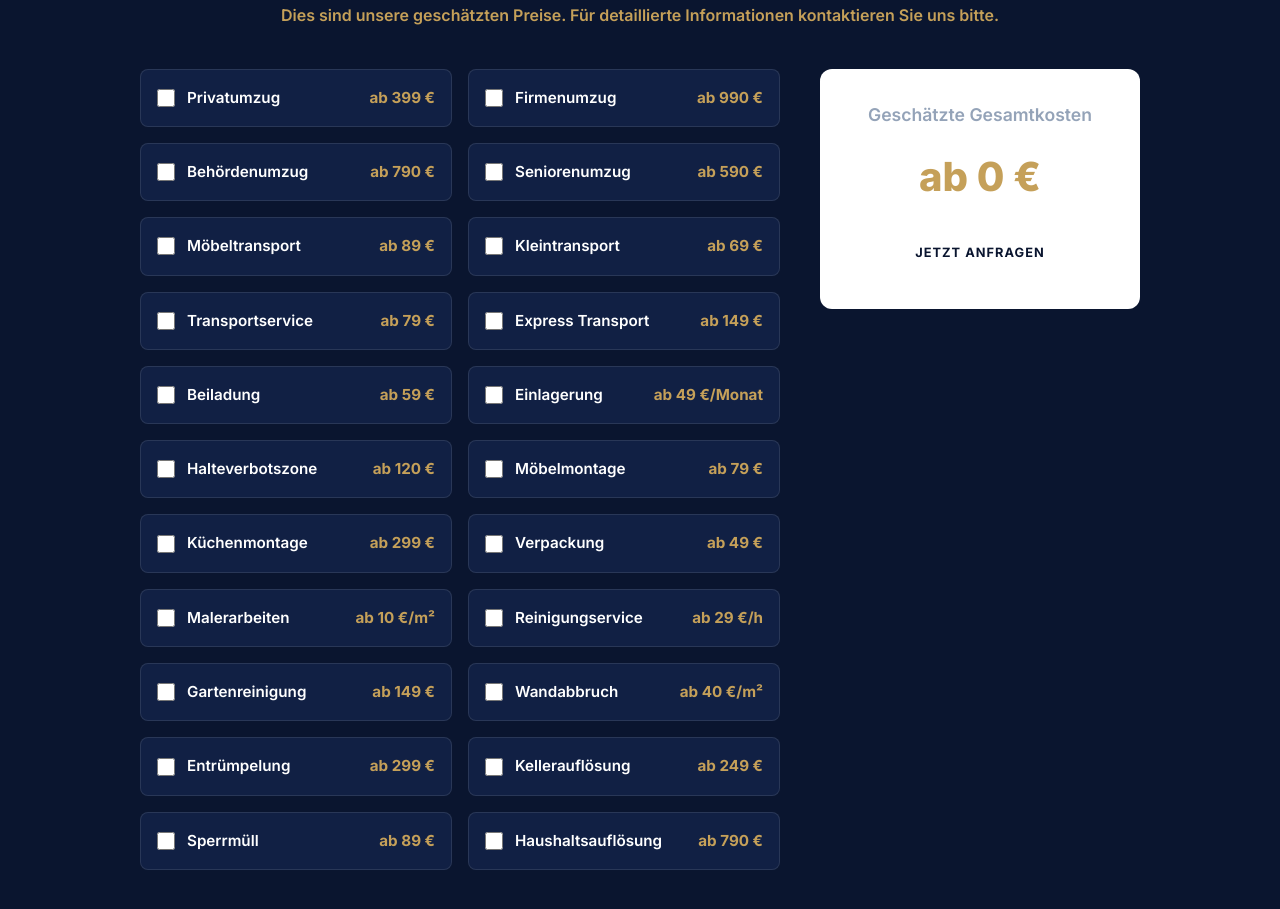
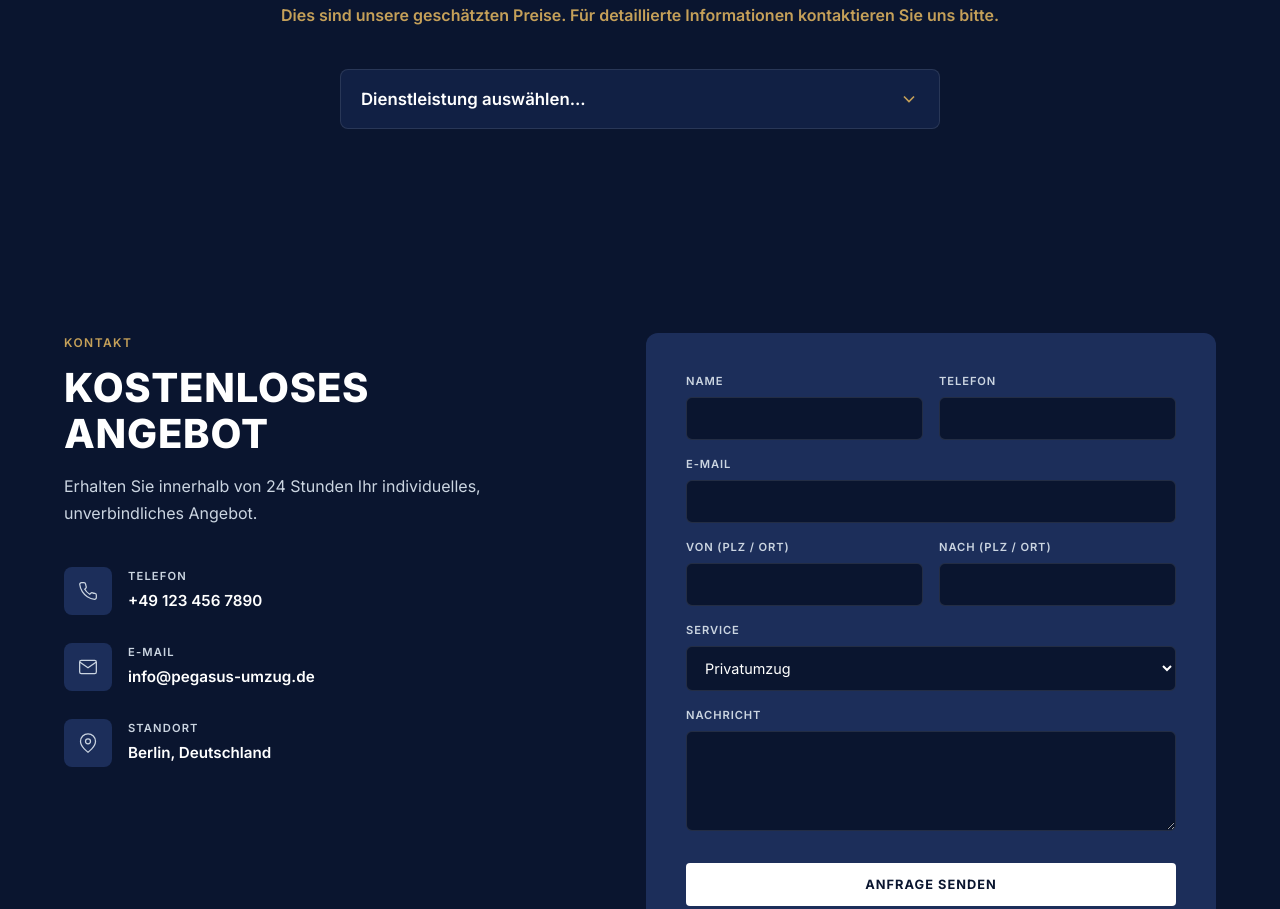
Before and after one commit to efesahin38/pegasus, a plain HTML site: page index.html in a window 1280 px wide. Shown: the part 5833-6742 px from the top of the page. Drawn offline with Linux system fonts and the light colour scheme.

Commit message:
Update pricing calculator to use modern dropdown UI

```diff
--- a/index.html
+++ b/index.html
@@ -251,123 +251,48 @@
         </p>
       </div>
 
-      <div class="pricing__calculator">
-        <div class="pricing__list">
-          <label class="pricing-item">
-            <input type="checkbox" class="price-calc-cb" value="399" />
-            <span class="pricing-item__name">Privatumzug</span>
-            <span class="pricing-item__price">ab 399 €</span>
-          </label>
-          <label class="pricing-item">
-            <input type="checkbox" class="price-calc-cb" value="990" />
-            <span class="pricing-item__name">Firmenumzug</span>
-            <span class="pricing-item__price">ab 990 €</span>
-          </label>
-          <label class="pricing-item">
-            <input type="checkbox" class="price-calc-cb" value="790" />
-            <span class="pricing-item__name">Behördenumzug</span>
-            <span class="pricing-item__price">ab 790 €</span>
-          </label>
-          <label class="pricing-item">
-            <input type="checkbox" class="price-calc-cb" value="590" />
-            <span class="pricing-item__name">Seniorenumzug</span>
-            <span class="pricing-item__price">ab 590 €</span>
-          </label>
-          <label class="pricing-item">
-            <input type="checkbox" class="price-calc-cb" value="89" />
-            <span class="pricing-item__name">Möbeltransport</span>
-            <span class="pricing-item__price">ab 89 €</span>
-          </label>
-          <label class="pricing-item">
-            <input type="checkbox" class="price-calc-cb" value="69" />
-            <span class="pricing-item__name">Kleintransport</span>
-            <span class="pricing-item__price">ab 69 €</span>
-          </label>
-          <label class="pricing-item">
-            <input type="checkbox" class="price-calc-cb" value="79" />
-            <span class="pricing-item__name">Transportservice</span>
-            <span class="pricing-item__price">ab 79 €</span>
-          </label>
-          <label class="pricing-item">
-            <input type="checkbox" class="price-calc-cb" value="149" />
-            <span class="pricing-item__name">Express Transport</span>
-            <span class="pricing-item__price">ab 149 €</span>
-          </label>
-          <label class="pricing-item">
-            <input type="checkbox" class="price-calc-cb" value="59" />
-            <span class="pricing-item__name">Beiladung</span>
-            <span class="pricing-item__price">ab 59 €</span>
-          </label>
-          <label class="pricing-item">
-            <input type="checkbox" class="price-calc-cb" value="49" />
-            <span class="pricing-item__name">Einlagerung</span>
-            <span class="pricing-item__price">ab 49 €/Monat</span>
-          </label>
-          <label class="pricing-item">
-            <input type="checkbox" class="price-calc-cb" value="120" />
-            <span class="pricing-item__name">Halteverbotszone</span>
-            <span class="pricing-item__price">ab 120 €</span>
-          </label>
-          <label class="pricing-item">
-            <input type="checkbox" class="price-calc-cb" value="79" />
-            <span class="pricing-item__name">Möbelmontage</span>
-            <span class="pricing-item__price">ab 79 €</span>
-          </label>
-          <label class="pricing-item">
-            <input type="checkbox" class="price-calc-cb" value="299" />
-            <span class="pricing-item__name">Küchenmontage</span>
-            <span class="pricing-item__price">ab 299 €</span>
-          </label>
-          <label class="pricing-item">
-            <input type="checkbox" class="price-calc-cb" value="49" />
-            <span class="pricing-item__name">Verpackung</span>
-            <span class="pricing-item__price">ab 49 €</span>
-          </label>
-          <label class="pricing-item">
-            <input type="checkbox" class="price-calc-cb" value="10" />
-            <span class="pricing-item__name">Malerarbeiten</span>
-            <span class="pricing-item__price">ab 10 €/m²</span>
-          </label>
-          <label class="pricing-item">
-            <input type="checkbox" class="price-calc-cb" value="29" />
-            <span class="pricing-item__name">Reinigungservice</span>
-            <span class="pricing-item__price">ab 29 €/h</span>
-          </label>
-          <label class="pricing-item">
-            <input type="checkbox" class="price-calc-cb" value="149" />
-            <span class="pricing-item__name">Gartenreinigung</span>
-            <span class="pricing-item__price">ab 149 €</span>
-          </label>
-          <label class="pricing-item">
-            <input type="checkbox" class="price-calc-cb" value="40" />
-            <span class="pricing-item__name">Wandabbruch</span>
-            <span class="pricing-item__price">ab 40 €/m²</span>
-          </label>
-          <label class="pricing-item">
-            <input type="checkbox" class="price-calc-cb" value="299" />
-            <span class="pricing-item__name">Entrümpelung</span>
-            <span class="pricing-item__price">ab 299 €</span>
-          </label>
-          <label class="pricing-item">
-            <input type="checkbox" class="price-calc-cb" value="249" />
-            <span class="pricing-item__name">Kellerauflösung</span>
-            <span class="pricing-item__price">ab 249 €</span>
-          </label>
-          <label class="pricing-item">
-            <input type="checkbox" class="price-calc-cb" value="89" />
-            <span class="pricing-item__name">Sperrmüll</span>
-            <span class="pricing-item__price">ab 89 €</span>
-          </label>
-          <label class="pricing-item">
-            <input type="checkbox" class="price-calc-cb" value="790" />
-            <span class="pricing-item__name">Haushaltsauflösung</span>
-            <span class="pricing-item__price">ab 790 €</span>
-          </label>
+      <div class="pricing-modern">
+        <div class="ps-dropdown" id="psDropdown">
+          <div class="ps-dropdown__header" id="psDropdownHeader">
+            <span>Dienstleistung auswählen...</span>
+            <svg viewBox="0 0 24 24" width="20" height="20" fill="none" stroke="currentColor" stroke-width="2"><path d="M6 9l6 6 6-6"/></svg>
+          </div>
+          <div class="ps-dropdown__list" id="psDropdownList">
+            <label class="ps-item"><input type="checkbox" class="ps-cb" value="399" data-name="Privatumzug" data-price="ab 399 €" /> <span class="ps-name">Privatumzug</span> <span class="ps-price">ab 399 €</span></label>
+            <label class="ps-item"><input type="checkbox" class="ps-cb" value="990" data-name="Firmenumzug" data-price="ab 990 €" /> <span class="ps-name">Firmenumzug</span> <span class="ps-price">ab 990 €</span></label>
+            <label class="ps-item"><input type="checkbox" class="ps-cb" value="790" data-name="Behördenumzug" data-price="ab 790 €" /> <span class="ps-name">Behördenumzug</span> <span class="ps-price">ab 790 €</span></label>
+            <label class="ps-item"><input type="checkbox" class="ps-cb" value="590" data-name="Seniorenumzug" data-price="ab 590 €" /> <span class="ps-name">Seniorenumzug</span> <span class="ps-price">ab 590 €</span></label>
+            <label class="ps-item"><input type="checkbox" class="ps-cb" value="89" data-name="Möbeltransport" data-price="ab 89 €" /> <span class="ps-name">Möbeltransport</span> <span class="ps-price">ab 89 €</span></label>
+            <label class="ps-item"><input type="checkbox" class="ps-cb" value="69" data-name="Kleintransport" data-price="ab 69 €" /> <span class="ps-name">Kleintransport</span> <span class="ps-price">ab 69 €</span></label>
+            <label class="ps-item"><input type="checkbox" class="ps-cb" value="79" data-name="Transportservice" data-price="ab 79 €" /> <span class="ps-name">Transportservice</span> <span class="ps-price">ab 79 €</span></label>
+            <label class="ps-item"><input type="checkbox" class="ps-cb" value="149" data-name="Express Transport" data-price="ab 149 €" /> <span class="ps-name">Express Transport</span> <span class="ps-price">ab 149 €</span></label>
+            <label class="ps-item"><input type="checkbox" class="ps-cb" value="59" data-name="Beiladung" data-price="ab 59 €" /> <span class="ps-name">Beiladung</span> <span class="ps-price">ab 59 €</span></label>
+            <label class="ps-item"><input type="checkbox" class="ps-cb" value="49" data-name="Einlagerung" data-price="ab 49 €/Monat" /> <span class="ps-name">Einlagerung</span> <span class="ps-price">ab 49 €/Monat</span></label>
+            <label class="ps-item"><input type="checkbox" class="ps-cb" value="120" data-name="Halteverbotszone" data-price="ab 120 €" /> <span class="ps-name">Halteverbotszone</span> <span class="ps-price">ab 120 €</span></label>
+            <label class="ps-item"><input type="checkbox" class="ps-cb" value="79" data-name="Möbelmontage" data-price="ab 79 €" /> <span class="ps-name">Möbelmontage</span> <span class="ps-price">ab 79 €</span></label>
+            <label class="ps-item"><input type="checkbox" class="ps-cb" value="299" data-name="Küchenmontage" data-price="ab 299 €" /> <span class="ps-name">Küchenmontage</span> <span class="ps-price">ab 299 €</span></label>
+            <label class="ps-item"><input type="checkbox" class="ps-cb" value="49" data-name="Verpackung" data-price="ab 49 €" /> <span class="ps-name">Verpackung</span> <span class="ps-price">ab 49 €</span></label>
+            <label class="ps-item"><input type="checkbox" class="ps-cb" value="10" data-name="Malerarbeiten" data-price="ab 10 €/m²" /> <span class="ps-name">Malerarbeiten</span> <span class="ps-price">ab 10 €/m²</span></label>
+            <label class="ps-item"><input type="checkbox" class="ps-cb" value="29" data-name="Reinigungservice" data-price="ab 29 €/h" /> <span class="ps-name">Reinigungservice</span> <span class="ps-price">ab 29 €/h</span></label>
+            <label class="ps-item"><input type="checkbox" class="ps-cb" value="149" data-name="Gartenreinigung" data-price="ab 149 €" /> <span class="ps-name">Gartenreinigung</span> <span class="ps-price">ab 149 €</span></label>
+            <label class="ps-item"><input type="checkbox" class="ps-cb" value="40" data-name="Wandabbruch" data-price="ab 40 €/m²" /> <span class="ps-name">Wandabbruch</span> <span class="ps-price">ab 40 €/m²</span></label>
+            <label class="ps-item"><input type="checkbox" class="ps-cb" value="299" data-name="Entrümpelung" data-price="ab 299 €" /> <span class="ps-name">Entrümpelung</span> <span class="ps-price">ab 299 €</span></label>
+            <label class="ps-item"><input type="checkbox" class="ps-cb" value="249" data-name="Kellerauflösung" data-price="ab 249 €" /> <span class="ps-name">Kellerauflösung</span> <span class="ps-price">ab 249 €</span></label>
+            <label class="ps-item"><input type="checkbox" class="ps-cb" value="89" data-name="Sperrmüll" data-price="ab 89 €" /> <span class="ps-name">Sperrmüll</span> <span class="ps-price">ab 89 €</span></label>
+            <label class="ps-item"><input type="checkbox" class="ps-cb" value="790" data-name="Haushaltsauflösung" data-price="ab 790 €" /> <span class="ps-name">Haushaltsauflösung</span> <span class="ps-price">ab 790 €</span></label>
+          </div>
         </div>
-        <div class="pricing__total-box">
-          <h3>Geschätzte Gesamtkosten</h3>
-          <div class="pricing__total-amount">ab <span id="total-price">0</span> €</div>
-          <a href="#kontakt" class="btn btn--primary" style="margin-top: 20px; width: 100%;">JETZT ANFRAGEN</a>
+
+        <div class="ps-summary" id="psSummary" style="display: none;">
+          <h3>Ausgewählte Dienstleistungen</h3>
+          <ul class="ps-summary__list" id="psSummaryList">
+            <!-- JS will inject here -->
+          </ul>
+          <div class="ps-summary__total">
+            <span>Geschätzte Gesamtkosten</span>
+            <strong>ab <span id="psTotalPrice">0</span> €</strong>
+          </div>
+          <a href="#kontakt" class="btn btn--primary btn--full" style="margin-top: 24px;">JETZT ANFRAGEN</a>
         </div>
       </div>
     </div>
--- a/styles.css
+++ b/styles.css
@@ -1186,80 +1186,133 @@ body:has(#serviceMain) {
   padding: 80px 0;
   background: var(--white);
 }
-.pricing__calculator {
-  display: flex;
-  gap: 40px;
-  align-items: flex-start;
-  max-width: 1000px;
+.pricing-modern {
+  max-width: 600px;
   margin: 0 auto;
 }
-.pricing__list {
-  flex: 1;
-  display: grid;
-  grid-template-columns: repeat(2, 1fr);
-  gap: 16px;
-}
-.pricing-item {
-  display: flex;
-  align-items: center;
-  padding: 16px;
+.ps-dropdown {
+  position: relative;
   background: var(--gray-50);
   border: 1px solid var(--gray-200);
   border-radius: 8px;
+  margin-bottom: 24px;
+}
+.ps-dropdown__header {
+  display: flex;
+  justify-content: space-between;
+  align-items: center;
+  padding: 16px 20px;
   cursor: pointer;
-  transition: all 0.2s;
+  font-weight: 600;
+  color: var(--navy);
+  font-size: 1.05rem;
+  transition: background 0.2s;
 }
-.pricing-item:hover {
-  border-color: var(--gold);
+.ps-dropdown__header:hover {
+  background: var(--gray-100);
 }
-.pricing-item input {
-  margin-right: 12px;
-  accent-color: var(--gold);
+.ps-dropdown__header svg {
+  transition: transform 0.3s;
+  color: var(--gold);
+}
+.ps-dropdown.open .ps-dropdown__header svg {
+  transform: rotate(180deg);
+}
+.ps-dropdown__list {
+  display: none;
+  max-height: 350px;
+  overflow-y: auto;
+  border-top: 1px solid var(--gray-200);
+}
+.ps-dropdown.open .ps-dropdown__list {
+  display: block;
+}
+.ps-item {
+  display: flex;
+  align-items: center;
+  padding: 14px 20px;
+  cursor: pointer;
+  border-bottom: 1px solid rgba(255, 255, 255, 0.03);
+  transition: background 0.2s;
+}
+.ps-item:last-child {
+  border-bottom: none;
+}
+.ps-item:hover {
+  background: var(--gray-100);
+}
+.ps-cb {
+  margin-right: 14px;
   width: 18px;
   height: 18px;
+  accent-color: var(--gold);
   cursor: pointer;
 }
-.pricing-item__name {
+.ps-name {
   flex: 1;
-  font-weight: 600;
+  font-weight: 500;
   color: var(--navy);
-  font-size: 0.95rem;
 }
-.pricing-item__price {
+.ps-price {
   font-weight: 700;
   color: var(--gold);
+  font-size: 0.9rem;
+}
+.ps-summary {
+  background: var(--navy);
+  border-radius: 12px;
+  padding: 32px;
+  color: var(--white);
+  box-shadow: 0 10px 30px rgba(0,0,0,0.15);
+  animation: fadeIn 0.4s ease;
+}
+@keyframes fadeIn {
+  from { opacity: 0; transform: translateY(-10px); }
+  to { opacity: 1; transform: translateY(0); }
+}
+.ps-summary h3 {
+  font-size: 1.2rem;
+  font-weight: 700;
+  color: var(--white);
+  margin-bottom: 20px;
+  padding-bottom: 12px;
+  border-bottom: 1px solid rgba(255,255,255,0.1);
+}
+.ps-summary__list {
+  display: flex;
+  flex-direction: column;
+  gap: 12px;
+  margin-bottom: 24px;
+}
+.ps-summary__list li {
+  display: flex;
+  justify-content: space-between;
+  align-items: center;
   font-size: 0.95rem;
-}
-.pricing__total-box {
-  width: 320px;
-  background: var(--navy);
-  color: var(--white);
-  padding: 32px;
-  border-radius: 12px;
-  position: sticky;
-  top: 100px;
-  text-align: center;
-}
-.pricing__total-box h3 {
-  font-size: 1.1rem;
-  font-weight: 600;
-  margin-bottom: 16px;
   color: var(--gray-400);
 }
-.pricing__total-amount {
-  font-size: 2.5rem;
+.ps-summary__list li span {
+  color: var(--white);
+  font-weight: 600;
+}
+.ps-summary__total {
+  display: flex;
+  justify-content: space-between;
+  align-items: center;
+  background: rgba(255,255,255,0.05);
+  padding: 16px 20px;
+  border-radius: 8px;
+  margin-top: 10px;
+}
+.ps-summary__total span {
+  font-size: 0.9rem;
+  text-transform: uppercase;
+  letter-spacing: 0.05em;
+  color: var(--gray-500);
+  font-weight: 600;
+}
+.ps-summary__total strong {
+  font-size: 1.5rem;
+  color: var(--gold);
   font-weight: 800;
-  color: var(--gold);
 }
-@media (max-width: 768px) {
-  .pricing__calculator {
-    flex-direction: column;
-  }
-  .pricing__list {
-    grid-template-columns: 1fr;
-  }
-  .pricing__total-box {
-    width: 100%;
-    position: static;
-  }
-}
```
Also changed, not shown: script.js (+41 -4 lines).
